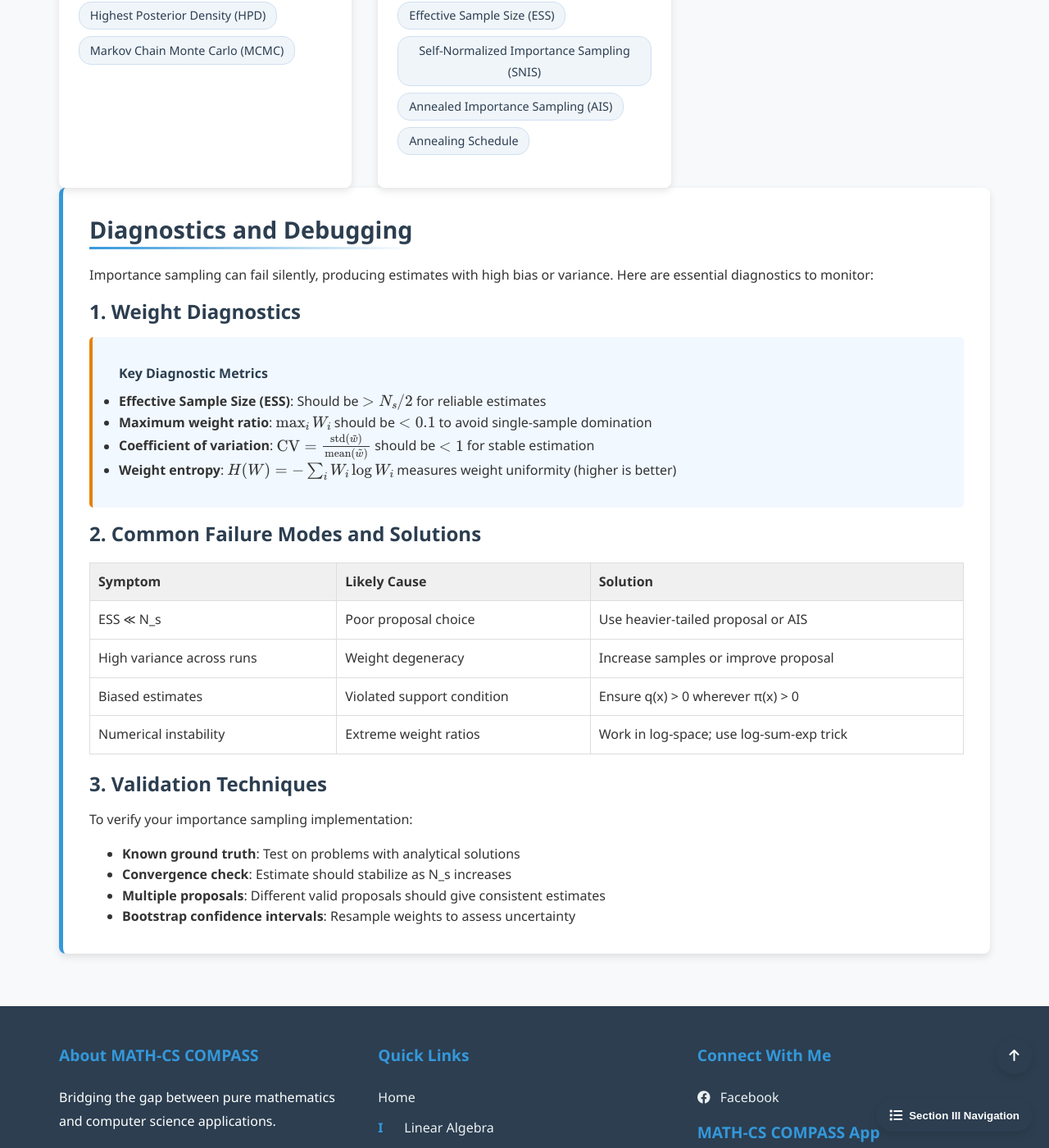
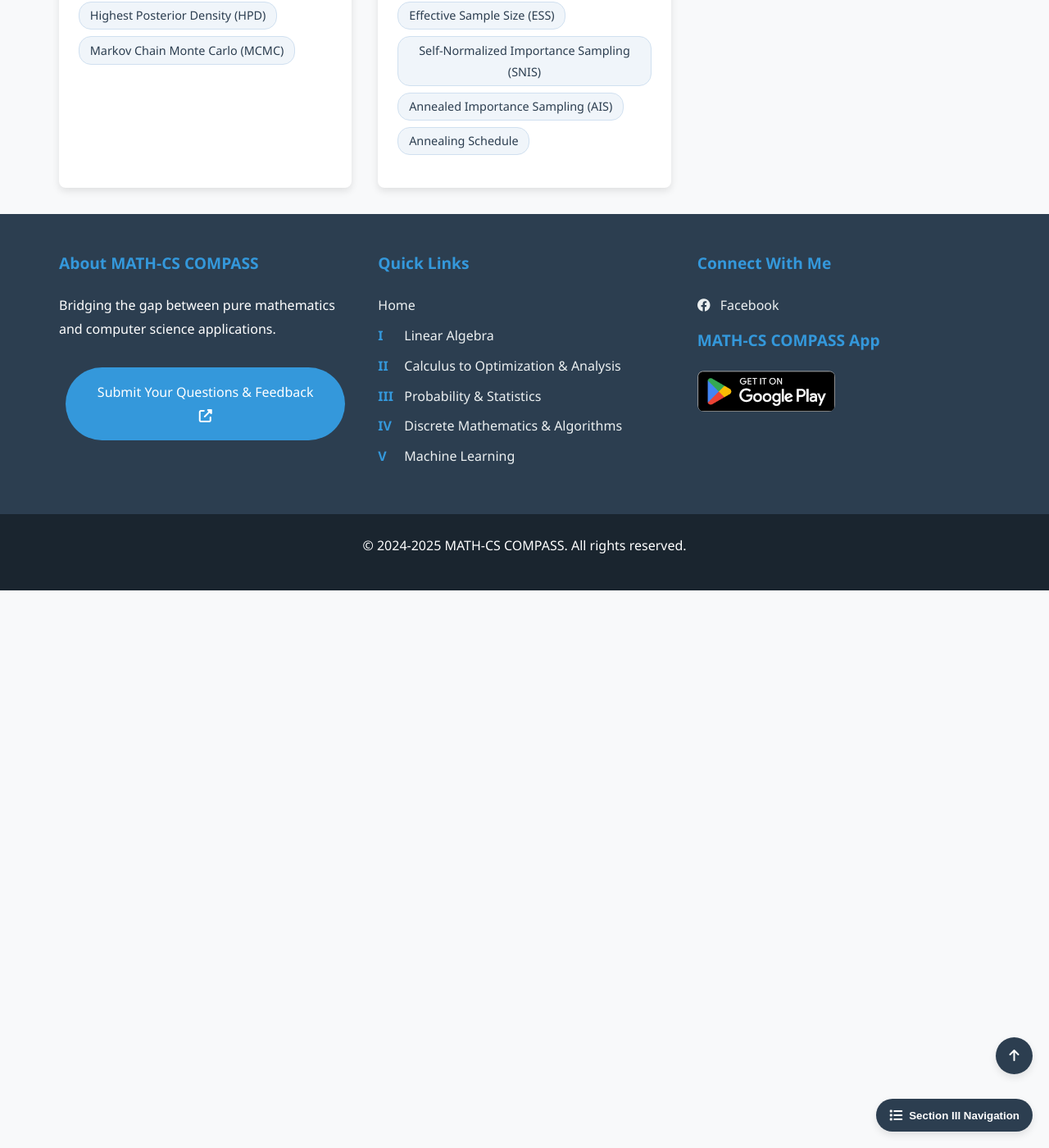
Before and after one commit to Yusukey01/yusukey01.github.io, a Jekyll site: the page built from Mathematics/Probability/probability.html, in a window 1280 px wide and 1400 px high, scrolled down 4978 px. Shown: the whole window at 82% size. Built offline with Jekyll 4.4.1, drawn with Linux system fonts in a browser that asks for light colours.

```diff
--- a/Mathematics/Probability/probability.html
+++ b/Mathematics/Probability/probability.html
@@ -402,65 +402,6 @@ uses_python: false
                 </div>
             </section>
 
-            <section id="diagnostics" class="section-content">
-                <h2>Diagnostics and Debugging</h2>
-
-                <p>
-                    Importance sampling can fail silently, producing estimates with high bias or variance.
-                    Here are essential diagnostics to monitor:
-                </p>
-
-                <h3>1. Weight Diagnostics</h3>
-                <div class="theorem">
-                    <span class="theorem-title">Key Diagnostic Metrics</span>
-                    <ul>
-                        <li><strong>Effective Sample Size (ESS)</strong>: Should be \(> N_s/2\) for reliable estimates</li>
-                        <li><strong>Maximum weight ratio</strong>: \(\max_i W_i\) should be \(< 0.1\) to avoid single-sample domination</li>
-                        <li><strong>Coefficient of variation</strong>: \(\text{CV} = \frac{\text{std}(\tilde{w})}{\text{mean}(\tilde{w})}\) should be \(< 1\) for stable estimation</li>
-                        <li><strong>Weight entropy</strong>: \(H(W) = -\sum_i W_i \log W_i\) measures weight uniformity (higher is better)</li>
-                    </ul>
-                </div>
-
-                <h3>2. Common Failure Modes and Solutions</h3>
-                <table style="width: 100%; border-collapse: collapse; margin: 20px 0;">
-                    <tr style="background: #f0f0f0;">
-                        <th style="padding: 10px; text-align: left; border: 1px solid #ddd;">Symptom</th>
-                        <th style="padding: 10px; text-align: left; border: 1px solid #ddd;">Likely Cause</th>
-                        <th style="padding: 10px; text-align: left; border: 1px solid #ddd;">Solution</th>
-                    </tr>
-                    <tr>
-                        <td style="padding: 10px; border: 1px solid #ddd;">ESS ≪ N_s</td>
-                        <td style="padding: 10px; border: 1px solid #ddd;">Poor proposal choice</td>
-                        <td style="padding: 10px; border: 1px solid #ddd;">Use heavier-tailed proposal or AIS</td>
-                    </tr>
-                    <tr>
-                        <td style="padding: 10px; border: 1px solid #ddd;">High variance across runs</td>
-                        <td style="padding: 10px; border: 1px solid #ddd;">Weight degeneracy</td>
-                        <td style="padding: 10px; border: 1px solid #ddd;">Increase samples or improve proposal</td>
-                    </tr>
-                    <tr>
-                        <td style="padding: 10px; border: 1px solid #ddd;">Biased estimates</td>
-                        <td style="padding: 10px; border: 1px solid #ddd;">Violated support condition</td>
-                        <td style="padding: 10px; border: 1px solid #ddd;">Ensure q(x) > 0 wherever π(x) > 0</td>
-                    </tr>
-                    <tr>
-                        <td style="padding: 10px; border: 1px solid #ddd;">Numerical instability</td>
-                        <td style="padding: 10px; border: 1px solid #ddd;">Extreme weight ratios</td>
-                        <td style="padding: 10px; border: 1px solid #ddd;">Work in log-space; use log-sum-exp trick</td>
-                    </tr>
-                </table>
-
-                <h3>3. Validation Techniques</h3>
-                <p>
-                    To verify your importance sampling implementation:
-                </p>
-                <ul style="padding-left: 40px;">
-                    <li><strong>Known ground truth</strong>: Test on problems with analytical solutions</li>
-                    <li><strong>Convergence check</strong>: Estimate should stabilize as N_s increases</li>
-                    <li><strong>Multiple proposals</strong>: Different valid proposals should give consistent estimates</li>
-                    <li><strong>Bootstrap confidence intervals</strong>: Resample weights to assess uncertainty</li>
-                </ul>
-            </section>
         </div>
         <script src="/js/main.js"></script>
         <script src="/js/search.js"></script>
```
